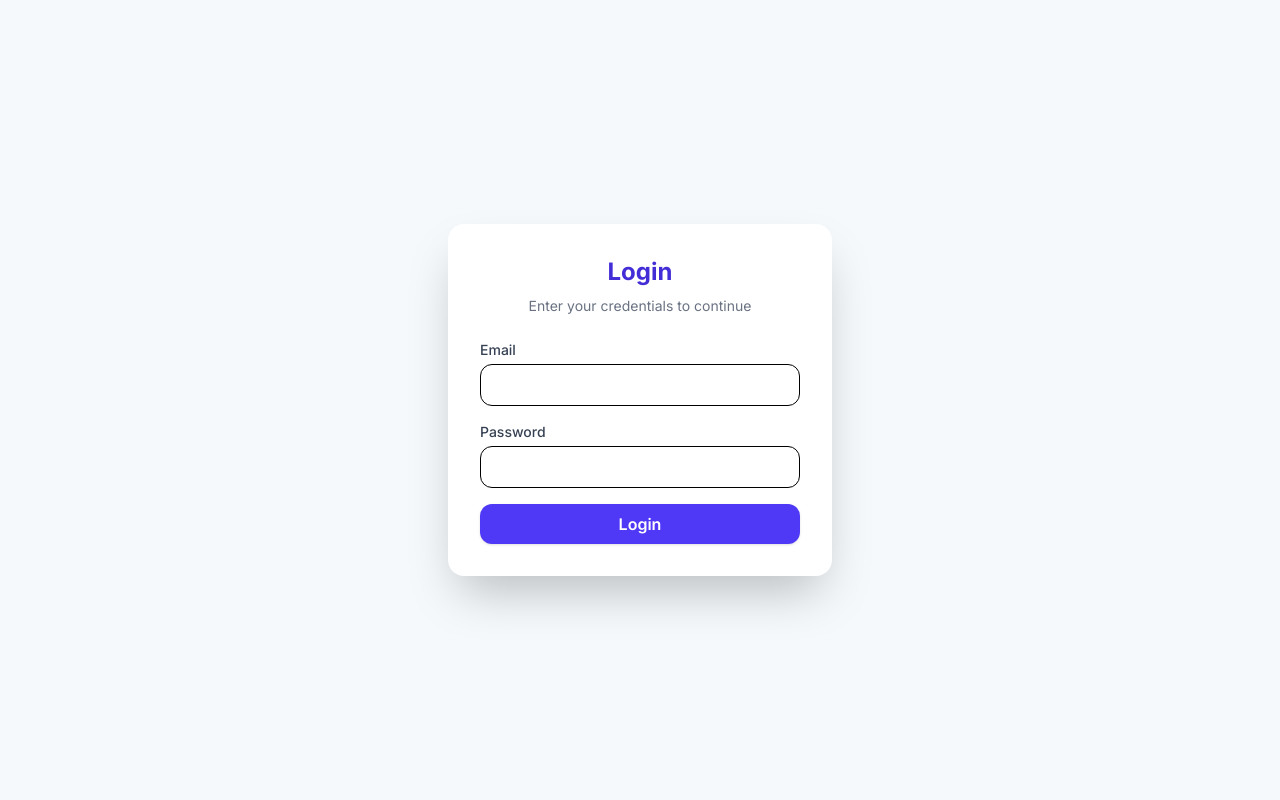
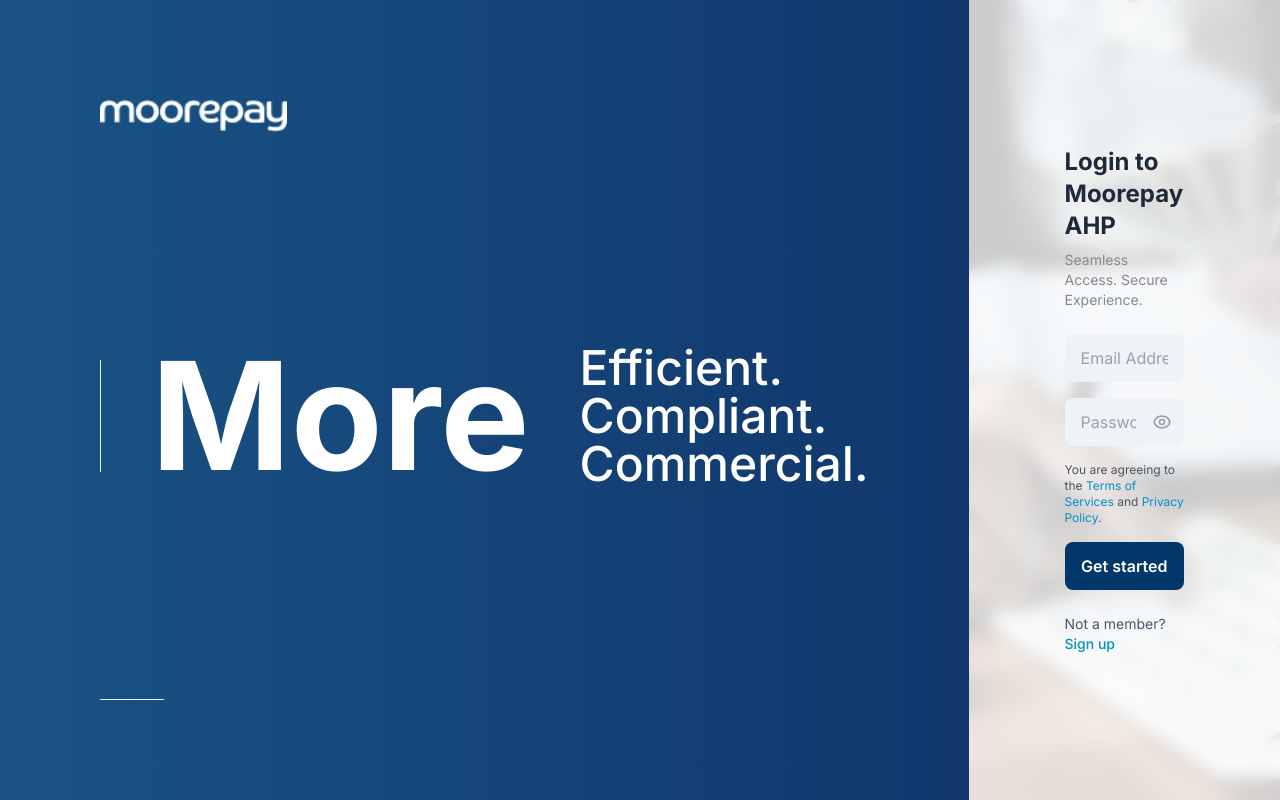
Before and after one commit to Shobhin9747/AHP-Analysis, a Vue app: page / in a window 1280 px wide. Built offline with nearby package versions, Linux system fonts and the light colour scheme.

Commit message:
modified login page

```diff
--- a/src/components/Icons/CompanyIcon.vue
+++ b/src/components/Icons/CompanyIcon.vue
@@ -1,14 +1,16 @@
 <template>
-    <svg width="25" height="27" viewBox="0 0 25 27" fill="none">
+    <svg width="45" height="45" viewBox="0 0 45 45" fill="none">
+        <rect width="45" height="45" rx="22.5" fill="#E8F1F9" />
         <path
-            d="M3.15015 0.5H21.8495C22.2017 0.5 22.4871 0.791348 22.4871 1.15053V22.3517H23.8621C24.2143 22.3517 24.5 22.6431 24.5 23.0023V25.8495C24.5 26.2087 24.2143 26.5 23.8621 26.5H1.13756C0.785368 26.5 0.5 26.2087 0.5 25.8495V23.0023C0.5 22.6431 0.785368 22.3517 1.13756 22.3517H2.51259V1.15053C2.51259 0.791348 2.79827 0.5 3.15015 0.5ZM13.5178 22.3517V17.693H11.4819V22.3517H13.5178ZM10.2065 22.3517V17.0424C10.2065 16.6836 10.4922 16.3922 10.8443 16.3922H14.1557C14.5075 16.3922 14.7932 16.6836 14.7932 17.0424V22.3517H21.2117V1.80075H3.78801V22.3517H10.2065ZM1.77511 23.6525V25.1993H23.2246V23.6525C16.0748 23.6525 8.92494 23.6525 1.77511 23.6525Z"
-            fill="url(#paint0_linear_801_7078)" />
+            d="M13.1501 9.5H31.8495C32.2017 9.5 32.4871 9.79135 32.4871 10.1505V31.3517H33.8621C34.2143 31.3517 34.5 31.6431 34.5 32.0023V34.8495C34.5 35.2087 34.2143 35.5 33.8621 35.5H11.1376C10.7854 35.5 10.5 35.2087 10.5 34.8495V32.0023C10.5 31.6431 10.7854 31.3517 11.1376 31.3517H12.5126V10.1505C12.5126 9.79135 12.7983 9.5 13.1501 9.5ZM23.5178 31.3517V26.693H21.4819V31.3517H23.5178ZM20.2065 31.3517V26.0424C20.2065 25.6836 20.4922 25.3922 20.8443 25.3922H24.1557C24.5075 25.3922 24.7932 25.6836 24.7932 26.0424V31.3517H31.2117V10.8008H13.788V31.3517H20.2065ZM11.7751 32.6525V34.1993H33.2246V32.6525C26.0748 32.6525 18.9249 32.6525 11.7751 32.6525Z"
+            fill="url(#paint0_linear_920_8712)" />
         <defs>
-            <linearGradient id="paint0_linear_801_7078" x1="0.5" y1="13.5" x2="24.5" y2="13.5"
+            <linearGradient id="paint0_linear_920_8712" x1="10.5" y1="22.5" x2="34.5" y2="22.5"
                 gradientUnits="userSpaceOnUse">
                 <stop stop-color="#195384" />
                 <stop offset="1" stop-color="#11376D" />
             </linearGradient>
         </defs>
     </svg>
+
 </template>
--- a/src/pages/Login.vue
+++ b/src/pages/Login.vue
@@ -1,39 +1,96 @@
 <template>
-  <div class="min-h-screen flex items-center justify-center">
-    <div class="w-96 bg-white rounded-2xl shadow-2xl p-8 space-y-6">
-      <div class="text-center space-y-2">
-        <h2 class="text-2xl font-bold text-indigo-700">Login</h2>
-        <p class="text-sm text-gray-500">Enter your credentials to continue</p>
+  <div class="min-h-screen flex flex-col md:flex-row">
+    <!-- Left Section - Blue Background -->
+    <div class="flex-1 bg-gradient-to-r from-[#195384] to-[#11376D] hidden md:flex flex-col p-6 md:p-[100px]">
+      <!-- Logo at top -->
+      <div>
+        <img :src="logoImage" alt="Company Logo" class="h-8 object-contain" />
       </div>
+
+      <!-- Main Content centered -->
+      <div class="flex-1 flex items-center gap-[50px]">
+
+
+        <div class="w-px h-28 bg-[#F4F5F9]"></div>
+
+
+        <h2 class="font-bold text-[150px] text-white">More</h2>
+
+        <div class="text-white">
+          <p class="font-medium text-[48px] leading-[100%] tracking-[0%]">Efficient.</p>
+          <p class="font-medium text-[48px] leading-[100%] tracking-[0%]">Compliant.</p>
+          <p class="font-medium text-[48px] leading-[100%] tracking-[0%]">Commercial.</p>
+        </div>
+
+      </div>
+
+      <!-- Horizontal line at the end -->
+      <div class="w-16 h-px bg-[#F4F5F9]"></div>
+    </div>
+
+    <!-- Right Section - Login Form -->
+    <div class="flex-1 relative flex items-center justify-center  px-16 bg-cover bg-center bg-no-repeat" :style="{ backgroundImage: `url(${loginBg})` }">
+      <div class="absolute inset-0 bg-white/80 backdrop-blur-sm "></div>
+      <!-- Login Form -->
+      <div class="relative z-10 w-full max-w-sm p-8">
+        <div class="space-y-6">
+          <!-- Header -->
+          <div class="space-y-2">
+            <h2 class="text-2xl font-bold text-gray-800">Login to Moorepay AHP</h2>
+            <p class="text-sm text-[#89868D]">Seamless Access. Secure Experience.</p>
+          </div>
+
+          <!-- Form -->
           <form @submit.prevent="handleLogin" class="space-y-4">
+            <!-- Email Field -->
             <div>
-          <label class="block text-left text-sm font-medium text-gray-700 mb-1">Email</label>
-          <input
-            v-model="email"
-            type="email"
-            required
-            class="w-full px-4 py-2 border rounded-xl focus:outline-none focus:ring-2 focus:ring-indigo-500"
-          />
+              <input v-model="email" type="email" placeholder="Email Address" required
+                class="w-full px-4 py-3 rounded-lg bg-[#EFF2F6] placeholder-gray-400 focus:outline-none focus:ring-2 focus:ring-blue-500 focus:border-transparent" />
             </div>
-        <div>
-          <label class="block text-left text-sm font-medium text-gray-700 mb-1">Password</label>
-          <input
-            v-model="password"
-            type="password"
-            required
-            class="w-full px-4 py-2 border rounded-xl focus:outline-none focus:ring-2 focus:ring-indigo-500"
-          />
+
+            <!-- Password Field -->
+            <div class="relative">
+              <input v-model="password" :type="showPassword ? 'text' : 'password'" placeholder="Password" required
+                class="w-full px-4 py-3 pr-12 rounded-lg bg-[#EFF2F6] placeholder-gray-400 focus:outline-none focus:ring-2 focus:ring-blue-500 focus:border-transparent" />
+              <button type="button" @click="showPassword = !showPassword"
+                class="absolute right-3 top-1/2 transform -translate-y-1/2 text-gray-400 hover:text-gray-600">
+                <svg class="w-5 h-5" fill="none" stroke="currentColor" viewBox="0 0 24 24">
+                  <path v-if="!showPassword" stroke-linecap="round" stroke-linejoin="round" stroke-width="2"
+                    d="M15 12a3 3 0 11-6 0 3 3 0 016 0z" />
+                  <path v-if="!showPassword" stroke-linecap="round" stroke-linejoin="round" stroke-width="2"
+                    d="M2.458 12C3.732 7.943 7.523 5 12 5c4.478 0 8.268 2.943 9.542 7-1.274 4.057-5.064 7-9.542 7-4.477 0-8.268-2.943-9.542-7z" />
+                  <path v-if="showPassword" stroke-linecap="round" stroke-linejoin="round" stroke-width="2"
+                    d="M13.875 18.825A10.05 10.05 0 0112 19c-4.478 0-8.268-2.943-9.543-7a9.97 9.97 0 011.563-3.029m5.858.908a3 3 0 114.243 4.243M9.878 9.878l4.242 4.242M9.878 9.878L3 3m6.878 6.878L21 21" />
+                </svg>
+              </button>
             </div>
-        <button
-          type="submit"
-          class="w-full py-2 px-4 rounded-xl text-white font-semibold bg-indigo-600 hover:bg-indigo-700 transition-all duration-200 shadow"
-        >
-          Login
+
+
+            <div class="text-xs text-gray-600">
+              You are agreeing to the
+              <a href="#" class="text-[#068EC6] hover:underline">Terms of Services</a>
+              and
+              <a href="#" class="text-[#068EC6] hover:underline">Privacy Policy</a>.
+            </div>
+
+
+            <button type="submit"
+              class="w-full py-3 px-4 rounded-lg text-white font-semibold bg-[#023769] hover:bg-blue-800 transition-all duration-200">
+              Get started
             </button>
           </form>
 
+          <!-- Error Message -->
           <div v-if="error" class="text-red-500 text-sm text-center">
             {{ error }}
+          </div>
+
+          <!-- Sign Up Link -->
+          <div class="text-left text-sm text-gray-600">
+            Not a member?
+            <a href="#" class="text-[#068EC6] hover:underline font-medium">Sign up</a>
+          </div>
+        </div>
       </div>
     </div>
   </div>
@@ -43,6 +100,8 @@
 import { ref } from 'vue';
 import { useRouter } from 'vue-router';
 import { useAuthStore } from '../store/Auth';
+import logoImage from "../assets/logo.png";
+import loginBg from "../assets/loginBg.jpg";
 
 type User = {
   email: string;
@@ -53,6 +112,7 @@
 const email = ref('');
 const password = ref('');
 const error = ref('');
+const showPassword = ref(false);
 const router = useRouter();
 
 // Mock user data
@@ -65,13 +125,13 @@
 // Simulate login API
 function mockLogin(email: string, password: string) {
 
-  return new Promise((resolve,reject)=>{
+  return new Promise((resolve, reject) => {
 
-      const user = mockUsers.find((user)=> user.email === email && user.password === password);
-      if(user){
+    const user = mockUsers.find((user) => user.email === email && user.password === password);
+    if (user) {
       let userData = { email: user.email, role: user.role }
       resolve(userData);
-      }else{
+    } else {
       reject('Invalid email or password');
     }
   })
@@ -82,7 +142,7 @@
   try {
     const user = await mockLogin(email.value, password.value) as User;
     let token = 'mock-token';
-    auth.login(user,token);
+    auth.login(user, token);
 
     // Redirect based on user role
     if (user.role === 'admin') {
--- a/src/pages/company/CompanyList.vue
+++ b/src/pages/company/CompanyList.vue
@@ -4,10 +4,10 @@
             <Topbar />
 
             <div class="flex items-center justify-between mb-6">
-                <h1 class="text-sm font-semibold text-[#022652]">25 Companies</h1>
+                <h1 class="text-[20px] font-semibold text-[#022652]">25 Companies</h1>
                 <button class="flex items-center gap-2 cursor-pointer">
                     <ArrowDownTrayIcon class="h-4 w-4 text-[#068EC6]" />
-                    <span class="text-[#333333] text-sm">Download</span>
+                    <span class="text-[#333333] text-[14px]">Download</span>
                 </button>
             </div>
 
@@ -17,17 +17,17 @@
                     <table class="w-full">
                         <thead class="border-b border-[#F4F4F4]">
                             <tr>
-                                <th class="px-6 py-4 text-left text-base font-medium text-[#022652] ">
+                                <th class="px-6 py-[30px] text-left text-[16px] font-semibold text-[#022652]">
                                     Name</th>
-                                <th class="px-6 py-4 text-left text-base font-medium text-[#022652]">
+                                <th class="px-6 py-[30px] text-left text-[16px] font-semibold text-[#022652]">
                                     Company Number</th>
-                                <th class="px-6 py-4 text-left text-base font-medium text-[#022652]">
+                                <th class="px-6 py-[30px] text-left text-[16px] font-semibold text-[#022652]">
                                     Industry</th>
-                                <th class="px-6 py-4 text-left text-base font-medium text-[#022652]">
+                                <th class="px-6 py-[30px] text-left text-[16px] font-semibold text-[#022652]">
                                     Jurisdiction</th>
-                                <th class="px-6 py-4 text-center text-base font-medium text-[#022652]">
+                                <th class="px-6 py-[30px] text-left text-[16px] font-semibold text-[#022652]">
                                     Employee Count</th>
-                                <th class="px-6 py-4 text-left text-base font-medium text-[#022652]">
+                                <th class="px-6 py-[30px] text-left text-[16px] font-semibold text-[#022652]">
                                     Status</th>
                             </tr>
                         </thead>
@@ -36,7 +36,7 @@
                                 :class="['hover:bg-gray-50 cursor-pointer', index < companies.length - 1 ? 'border-b border-[#F4F4F4]' : '']"
                                 @click="handleCompanyClick(company.id)">
                                 <td class="px-6 py-5 whitespace-nowrap">
-                                    <div class="flex items-center gap-1">
+                                    <div class="flex items-center gap-2">
                                         <CompanyIcon />
                                         <div class="text-sm font-medium text-[#333333]">{{ company.name }}</div>
                                     </div>
```
Also changed, not shown: src/assets/loginBg.jpg (added). Lines whose indentation alone changed are shown as unchanged.
